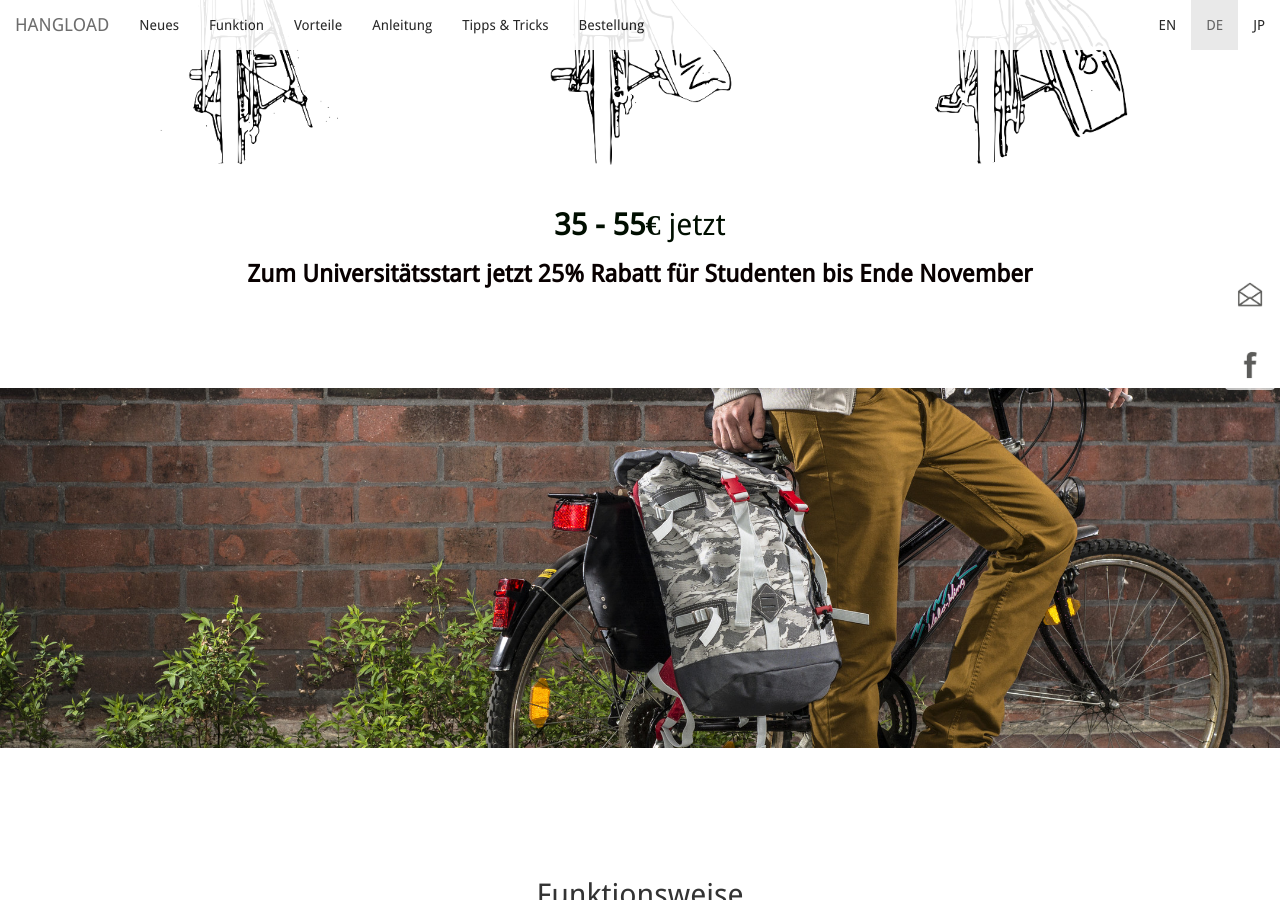
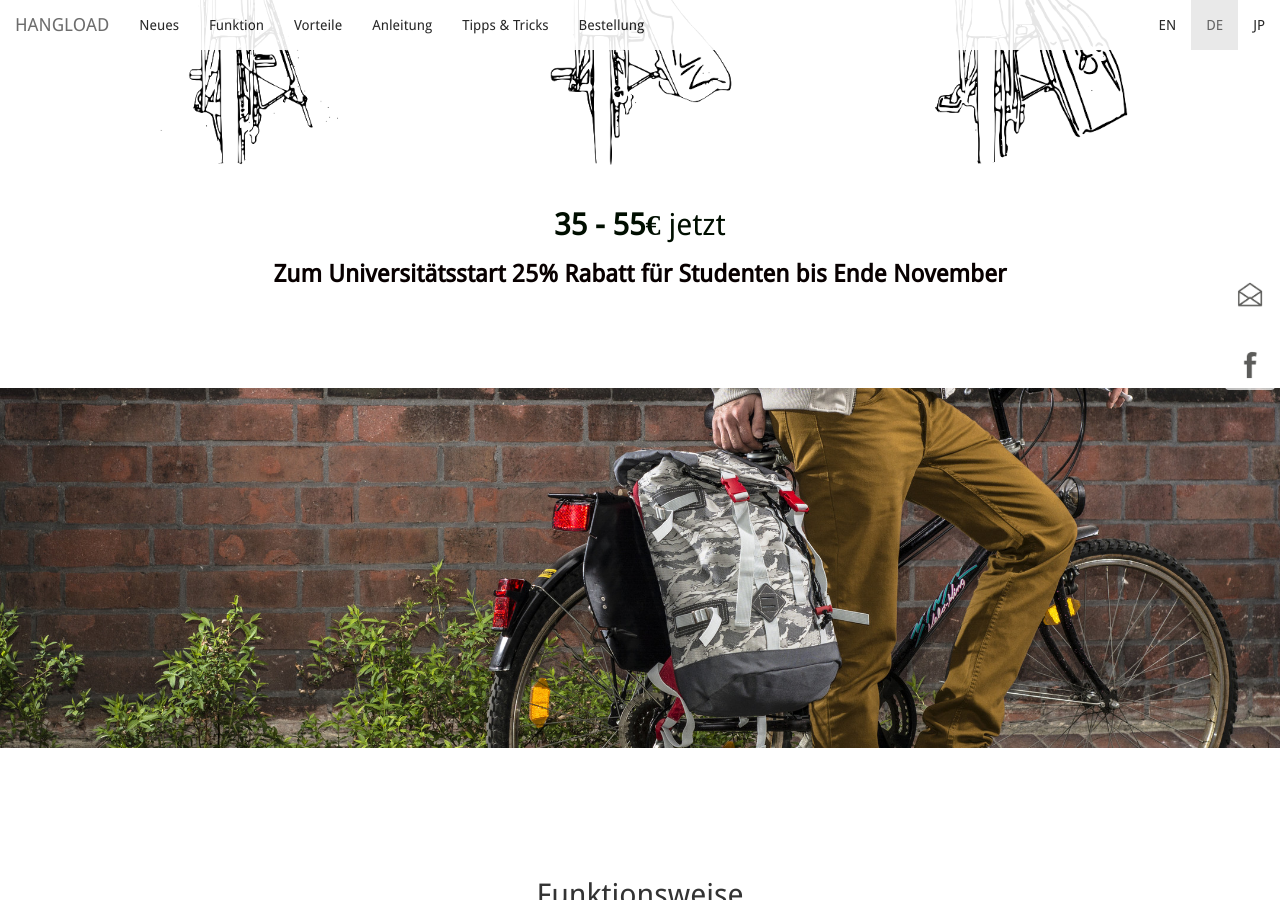
Before and after one commit to bodokaiser/hangload.com, a Jekyll site: the page built from de/index.html, in a window 1280 px wide and 900 px high, scrolled down 840 px. Built offline with Jekyll 4.4.1, drawn with Linux system fonts in a browser that asks for light colours; nearby versions of some CDN libraries; library files that are not in the unit come from our copies; Markdown is read by kramdown in place of the engine named in the settings.

Commit message:
Update index.html

```diff
--- a/de/index.html
+++ b/de/index.html
@@ -40,7 +40,7 @@ description: Hangload als neue, sichere Alternative zu Körben, Lastenrad oder F
       </div>
     </div>
 	<h2 class="text-center"> <font color=”silver”> <strong> 35 - 55€ </strong> jetzt </font> </h2>
-	 <h3 class="text-center"> <font color=”#800000”> <strong> Zum Universitätsstart jetzt 25% Rabatt für Studenten bis Ende November</strong> </font> </h3>
+	 <h3 class="text-center"> <font color=”#800000”> <strong> Zum Universitätsstart 25% Rabatt für Studenten bis Ende November</strong> </font> </h3>
   </div>
 </article>
 <section id="industrial" class="hidden-xs hidden-sm"
```
